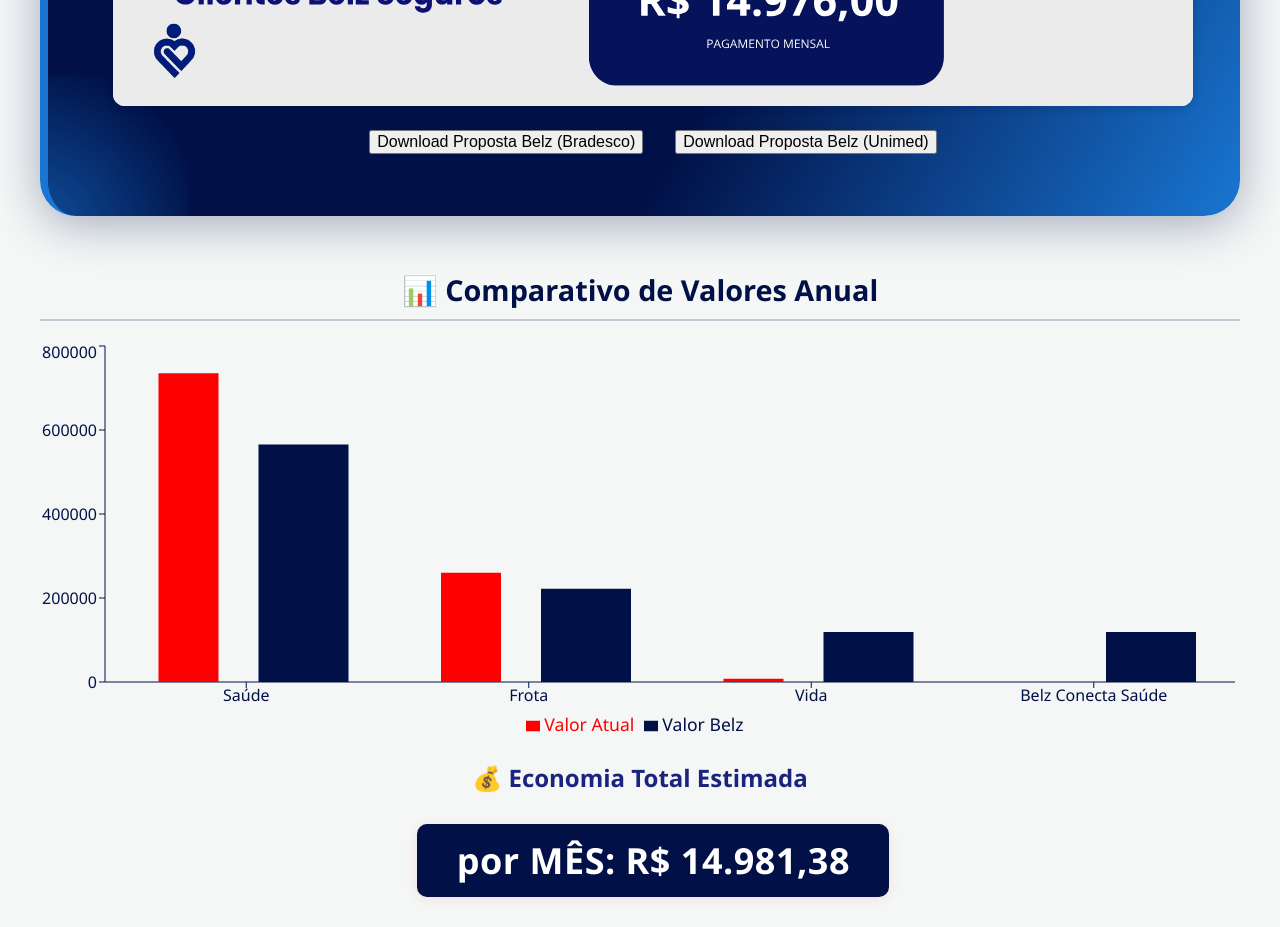
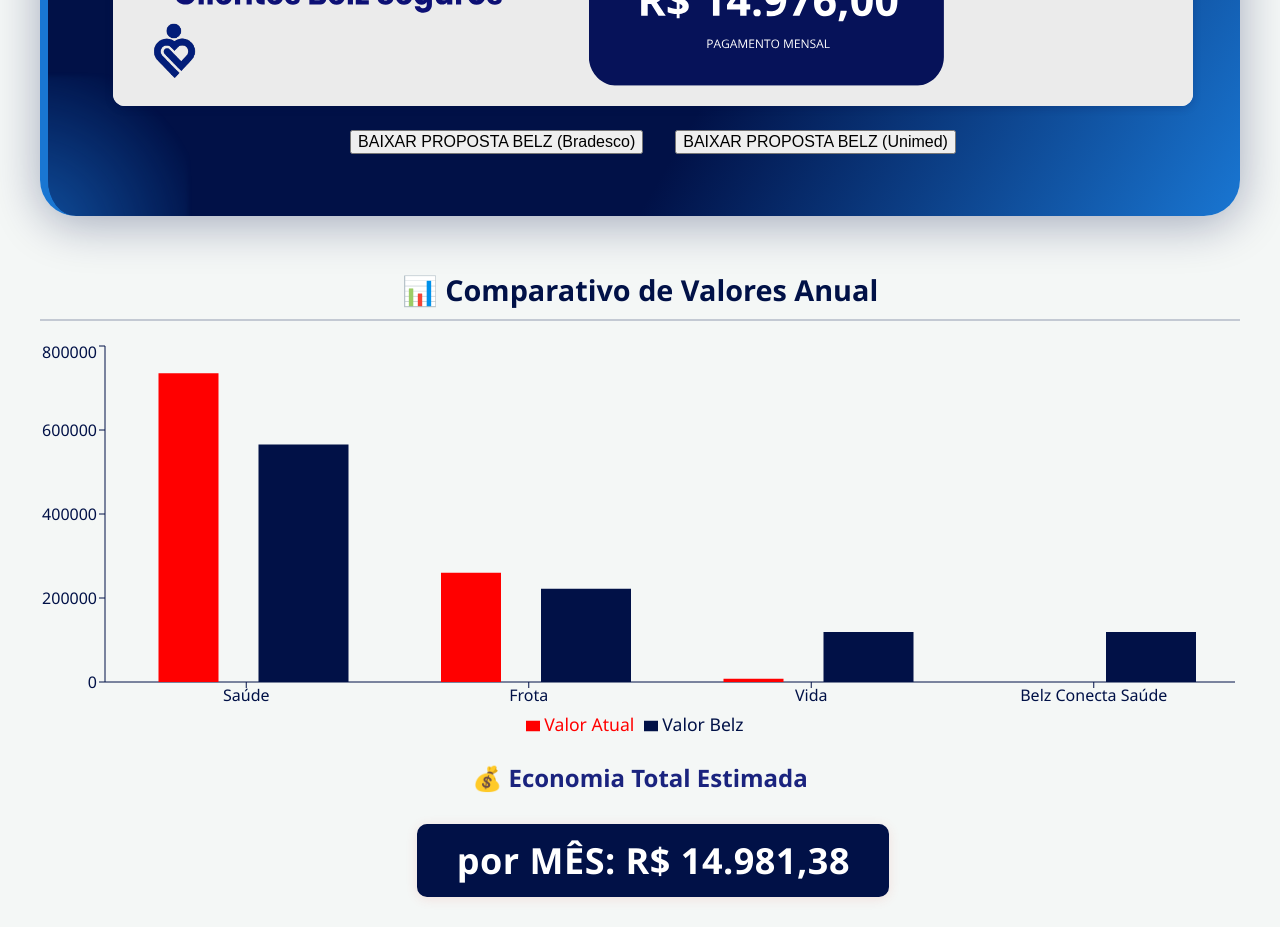
Before and after one commit to MayconBenvenuto/ULTRAMEGA-BELZ, a React (Create React App) app: page / in a window 1280 px wide. Shown: the part 3240-4167 px from the top of the page. Built offline with nearby package versions, Linux system fonts and the light colour scheme.

Commit message:
feat: atualizar rótulos dos botões de download para propostas Belz

```diff
--- a/src/Dashboard.js
+++ b/src/Dashboard.js
@@ -300,7 +300,7 @@
                   tabIndex={0}
                   aria-disabled="true"
                 >
-                  Download Proposta Belz (Bradesco)
+                  BAIXAR PROPOSTA BELZ (Bradesco)
                 </button>
                 <button
                   className="download-btn"
@@ -308,7 +308,7 @@
                   tabIndex={0}
                   aria-disabled="true"
                 >
-                  Download Proposta Belz (Unimed)
+                  BAIXAR PROPOSTA BELZ (Unimed)
                 </button>
               </div>
               <style>{`
```
